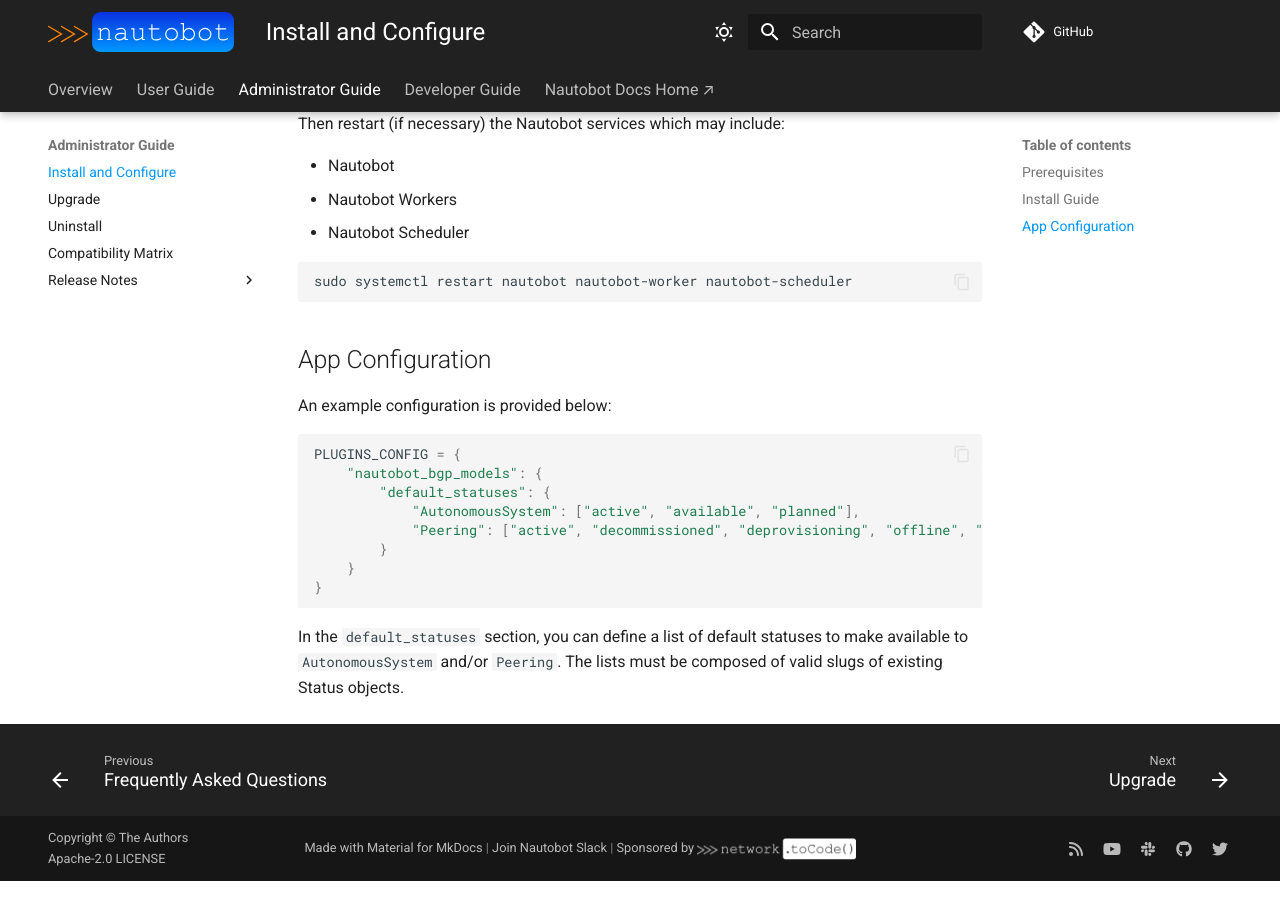
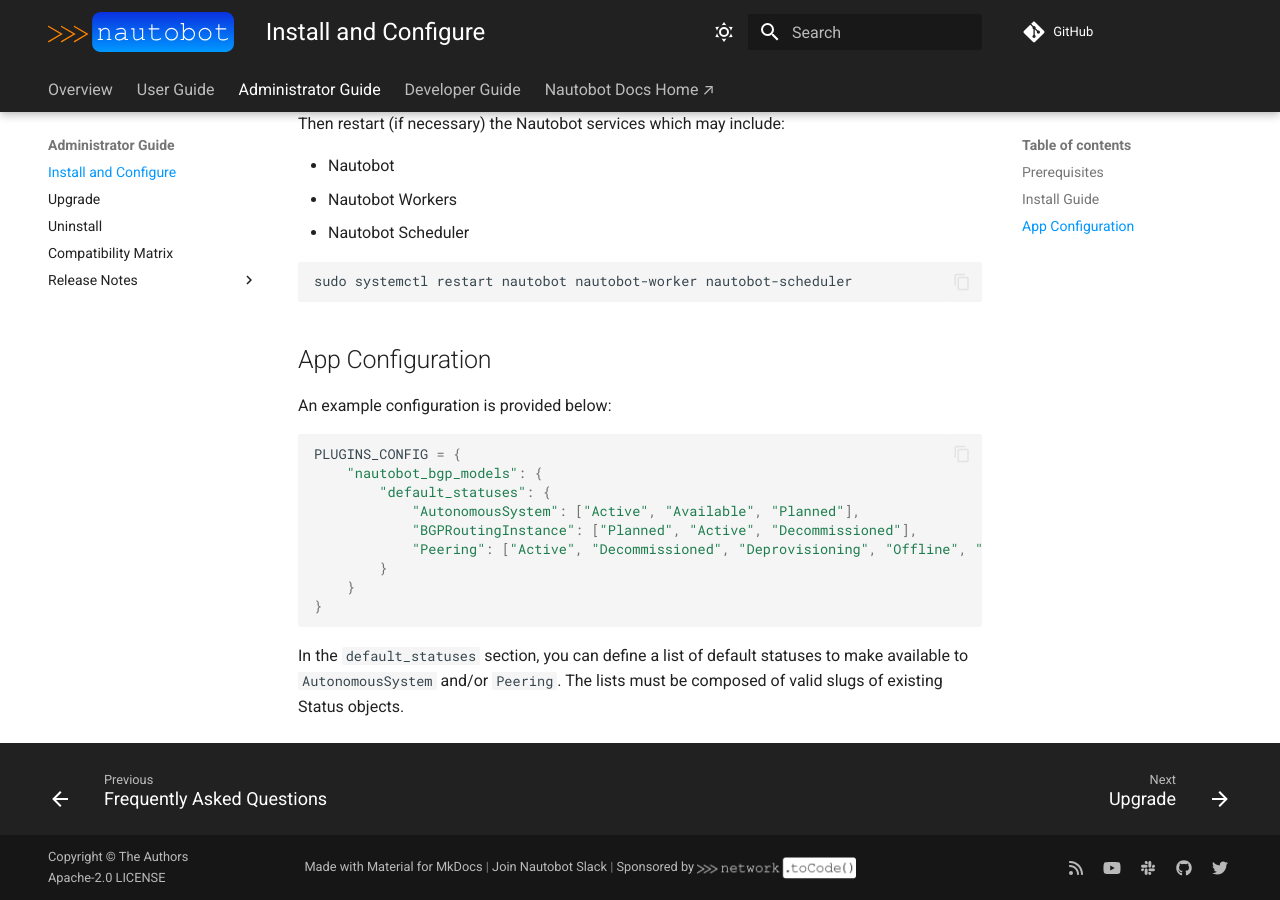
Before and after one commit to nautobot/nautobot-app-bgp-models, an MkDocs documentation site: the page built from docs/admin/install.md, in a window 1280 px wide and 900 px high, scrolled down 1409 px. Built offline with MkDocs 1.6.1 and Material for MkDocs 9.7.7, drawn with Linux system fonts in a browser that asks for light colours; comment, search, counter and statistics services are not loaded.

Commit message:
fix: Update docs based on the latest default settings

```diff
--- a/docs/admin/install.md
+++ b/docs/admin/install.md
@@ -67,8 +67,9 @@ An example configuration is provided below:
 PLUGINS_CONFIG = {
     "nautobot_bgp_models": {
         "default_statuses": {
-            "AutonomousSystem": ["active", "available", "planned"],
-            "Peering": ["active", "decommissioned", "deprovisioning", "offline", "planned", "provisioning"],
+            "AutonomousSystem": ["Active", "Available", "Planned"],
+            "BGPRoutingInstance": ["Planned", "Active", "Decommissioned"],
+            "Peering": ["Active", "Decommissioned", "Deprovisioning", "Offline", "Planned", "Provisioning"],
         }
     }
 }
```
